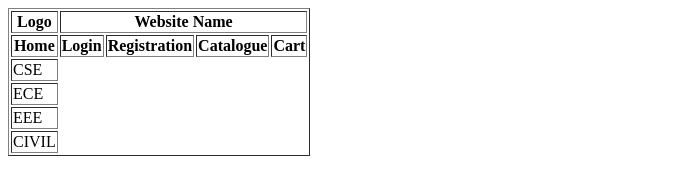
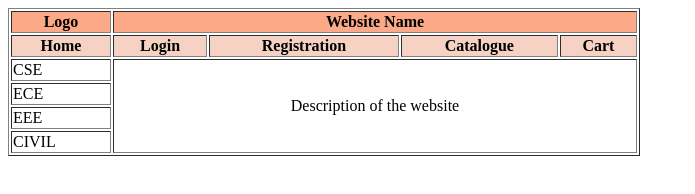
Before and after one commit to divyanshi954/FSD-WD-CSE-17-DIVYANSHI, a plain HTML site: page HTML/Experiment 1/page1.html in a window 1280 px wide. Shown: the whole page, without its empty margins (0-695 px from the left). Drawn offline with Linux system fonts and the light colour scheme.

Commit message:
table formed of experiment 1

```diff
--- a/HTML/Experiment 1/page1.html
+++ b/HTML/Experiment 1/page1.html
@@ -6,12 +6,12 @@
     <title>Homepage</title>
 </head>
 <body>
-    <table border="1">
-        <tr>
+    <table border="1" style="width:50%;">
+        <tr style="background-color:rgb(252, 169, 136);">
             <th>Logo</th>
             <th colspan="4">Website Name</th>
         </tr>
-        <tr>
+        <tr style="background-color:rgb(246, 210, 196);">
             <th>Home</th>
             <th>Login</th>
             <th>Registration</th>
@@ -20,15 +20,19 @@
         </tr>
         <tr>
             <td>CSE</td>
+            <td colspan="4" rowspan="4" style="text-align:center;">Description of the website</td>
         </tr>
         <tr>
             <td>ECE</td>
+
         </tr>
         <tr>
             <td>EEE</td>
+
         </tr>
         <tr>
             <td>CIVIL</td>
+
         </tr>
 
     </table>
```
